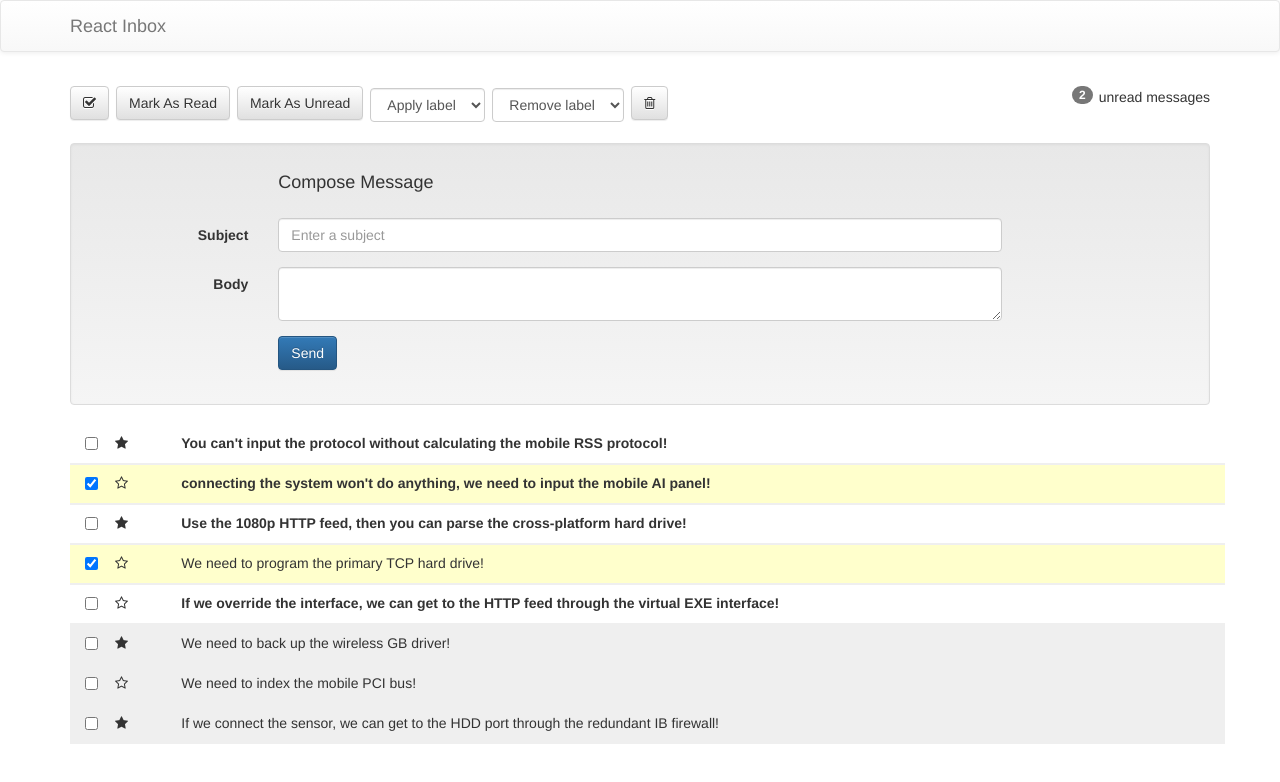
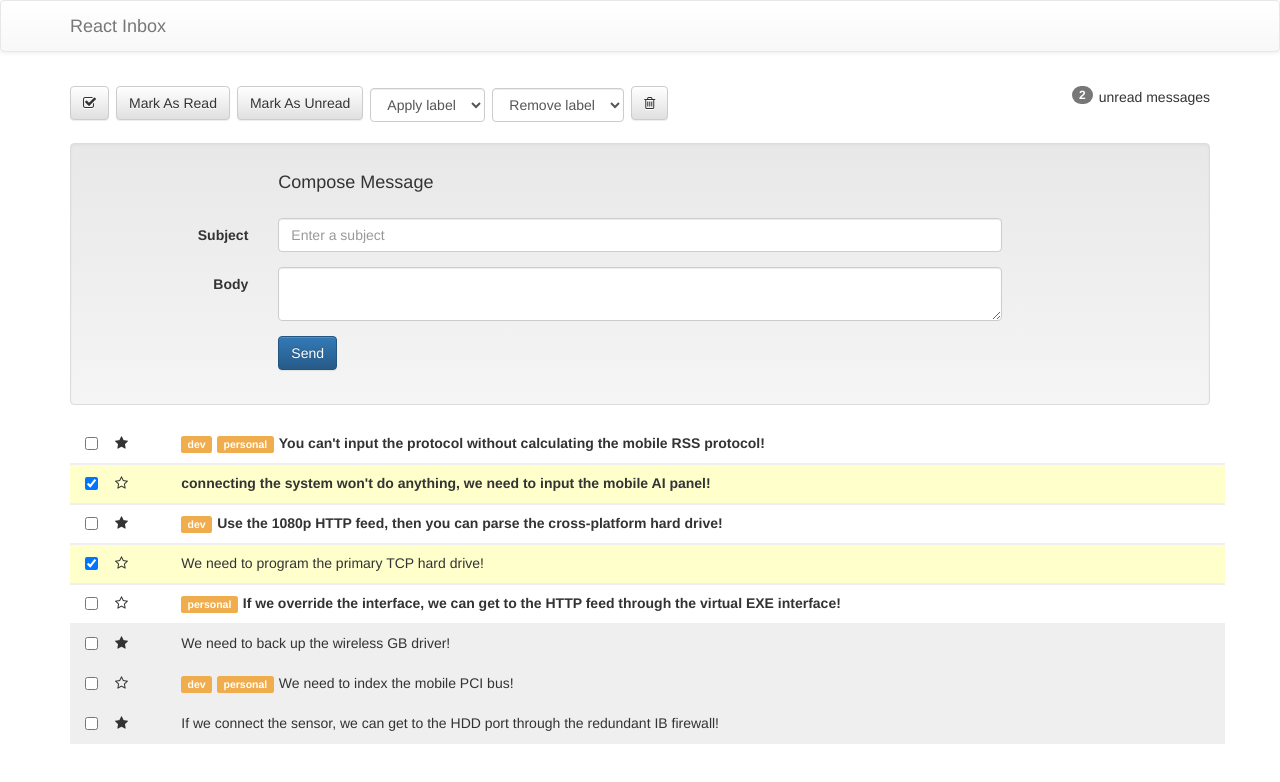
Before and after one commit to bpaksoy/react-inbox, a React (Create React App) app: page / in a window 1280 px wide. Shown: the top 782 px of the page. Built offline with nearby package versions, Linux system fonts and the light colour scheme.

Commit message:
label added

```diff
--- a/src/App.js
+++ b/src/App.js
@@ -2,6 +2,7 @@ import React, { Component } from 'react';
 import Messages from './Messages';
 import './App.css';
 import Compose from "./Compose";
+import Toolbar from "./Toolbar";
 
 class App extends Component {
 
@@ -22,7 +23,6 @@ class App extends Component {
 
   toggleSelect = (message) => {
    const messages = this.state.messages.slice();
-   //insert code here!
    const index = this.state.messages.indexOf(message);
    messages[index].selected = !messages[index].selected;
    console.log("message", JSON.stringify(message.selected));
@@ -31,15 +31,13 @@ class App extends Component {
 
   toggleRead = (message) => {
     const messages = this.state.messages.slice();
-    //insert code here!
     const index = this.state.messages.indexOf(message);
     messages[index].read = !messages[index].read;
-    console.log("message", JSON.stringify(message.read));
+    //console.log("message", JSON.stringify(message.read));
     this.setState({messages: messages });
   }
 
   deleteMessage = (message) => {
-    console.log("hello")
     const messages = this.state.messages.slice();
     //insert code here!
     this.setState({ messages: messages.filter((message)=>{
@@ -47,6 +45,19 @@ class App extends Component {
       })
      });
   }
+
+  addLabel = (label) => {
+   const messages = this.state.messages.slice();
+
+   this.setState({ messages: messages.map((message)=> {
+       if(message.selected){
+         console.log("hahahhahha",label)
+         message.labels.push(label);
+       }
+       return message;
+   })
+ });
+}
 
   render() {
     return (
@@ -65,7 +76,8 @@ class App extends Component {
           </div>
         </div>
         <div className="container">
-          <Compose deleteMessage={this.deleteMessage.bind(this)}/>
+          <Toolbar deleteMessage={this.deleteMessage} addLabel={this.addLabel}/>
+          <Compose />
           <Messages messages={this.state.messages} toggleStar={this.toggleStar} toggleSelect={this.toggleSelect} toggleRead={this.toggleRead} deleteMessage={this.deleteMessage}/>
         </div>
       </div>
--- a/src/Compose.js
+++ b/src/Compose.js
@@ -1,54 +1,9 @@
 import React from "react";
-import Messages from "./Messages";
 
-const Compose =({message, deleteMessage})=> {
-
-  // const deletedMessage =(e) => {
-  //   if(checkboxClass){
-  //   deleteMessage(message);
-  //  }
-  // }
+const Compose =()=> {
 
   return(
     <div>
-      <div className="row toolbar">
-          <div className="col-md-12">
-            <p className="pull-right">
-              <span className="badge badge">2</span>
-              unread messages
-            </p>
-
-            <button className="btn btn-default">
-              <i className="fa fa-check-square-o"></i>
-            </button>
-
-            <button className="btn btn-default">
-              Mark As Read
-            </button>
-
-            <button className="btn btn-default">
-              Mark As Unread
-            </button>
-
-            <select className="form-control label-select">
-              <option>Apply label</option>
-              <option value="dev">dev</option>
-              <option value="personal">personal</option>
-              <option value="gschool">gschool</option>
-            </select>
-
-            <select className="form-control label-select">
-              <option>Remove label</option>
-              <option value="dev">dev</option>
-              <option value="personal">personal</option>
-              <option value="gschool">gschool</option>
-            </select>
-
-            <button className="btn btn-default" onClick={deleteMessage}>
-              <i className="fa fa-trash-o"></i>
-            </button>
-          </div>
-        </div>
     <form className="form-horizontal well">
         <div className="form-group">
           <div className="col-sm-8 col-sm-offset-2">
--- a/src/Message.js
+++ b/src/Message.js
@@ -1,6 +1,6 @@
 import React from 'react'
 
-const Message = ({message, toggleStar, toggleSelect,toggleRead}) => {
+const Message = ({message, toggleStar, toggleSelect,toggleRead, handleChange}) => {
   const starClass = message.starred ? 'fa-star' : 'fa-star-o';
   const checkboxClass = message.selected ?  "selected" : "";
   const messageReadClass = message.read ? "read" : "unread";
@@ -20,6 +20,16 @@ const Message = ({message, toggleStar, toggleSelect,toggleRead}) => {
     toggleRead(message);
   }
 
+  const labelValue = (message) => {
+    handleChange(message);
+  }
+
+  const displayLabels = () => {
+    return message.labels.map((label, i)=>{
+      return <span key={i} className="label label-warning">{label}</span>;
+    })
+  }
+
 
   return (
     <div className={`row message ${checkboxClass} ${messageReadClass}`} onClick={messageReadMessage}>
@@ -34,6 +44,7 @@ const Message = ({message, toggleStar, toggleSelect,toggleRead}) => {
         </div>
       </div>
       <div className="col-xs-11">
+        {displayLabels()}
         {message.subject}
       </div>
     </div>
--- a/src/Messages.js
+++ b/src/Messages.js
@@ -1,10 +1,10 @@
 import React from 'react';
 import Message from './Message';
 
-const Messages = ({messages, toggleStar, toggleSelect, toggleRead, deleteMessage}) => {
+const Messages = ({messages, toggleStar, toggleSelect, toggleRead, deleteMessage, addLabel}) => {
   return (
     <div>
-      {messages.map(message => (<Message key={message.id} message={message} toggleStar={toggleStar} toggleSelect={toggleSelect} toggleRead={toggleRead} deleteMessage={deleteMessage}/>))}
+      {messages.map(message => (<Message key={message.id} message={message} toggleStar={toggleStar} toggleSelect={toggleSelect} toggleRead={toggleRead} deleteMessage={deleteMessage} addLabel={addLabel}/>))}
     </div>
   );
 };
--- a/src/Toolbar.js
+++ b/src/Toolbar.js
@@ -1,9 +1,14 @@
 import React from "react";
 
 
-class Toolbar extends React.Component {
+const Toolbar = ({deleteMessage, addLabel}) => {
 
-  render(){
+  const handleChange= (e)=> {
+    console.log("yatayatattata", e.target.value);
+    e.preventDefault();
+     addLabel(e.target.value);
+
+  }
     return(
       <div className="row toolbar">
         <div className="col-md-12">
@@ -24,7 +29,7 @@ class Toolbar extends React.Component {
             Mark As Unread
           </button>
 
-          <select className="form-control label-select">
+          <select name="label" className="form-control label-select" onChange={handleChange}>
             <option>Apply label</option>
             <option value="dev">dev</option>
             <option value="personal">personal</option>
@@ -38,13 +43,12 @@ class Toolbar extends React.Component {
             <option value="gschool">gschool</option>
           </select>
 
-          <button className="btn btn-default">
+          <button className="btn btn-default" onClick={deleteMessage}>
             <i className="fa fa-trash-o"></i>
           </button>
         </div>
       </div>
     );
-  }
 }
 
 
```
